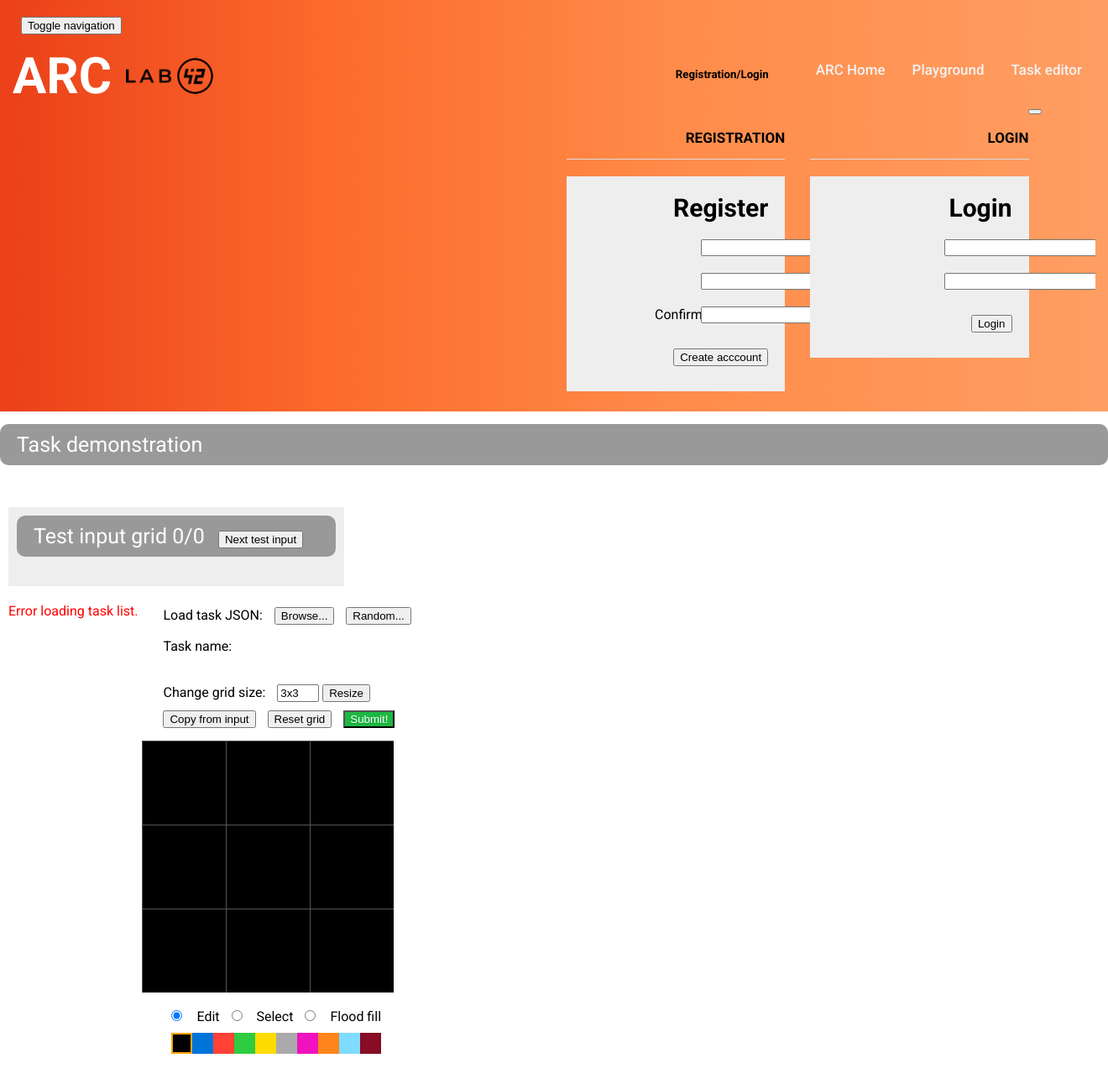
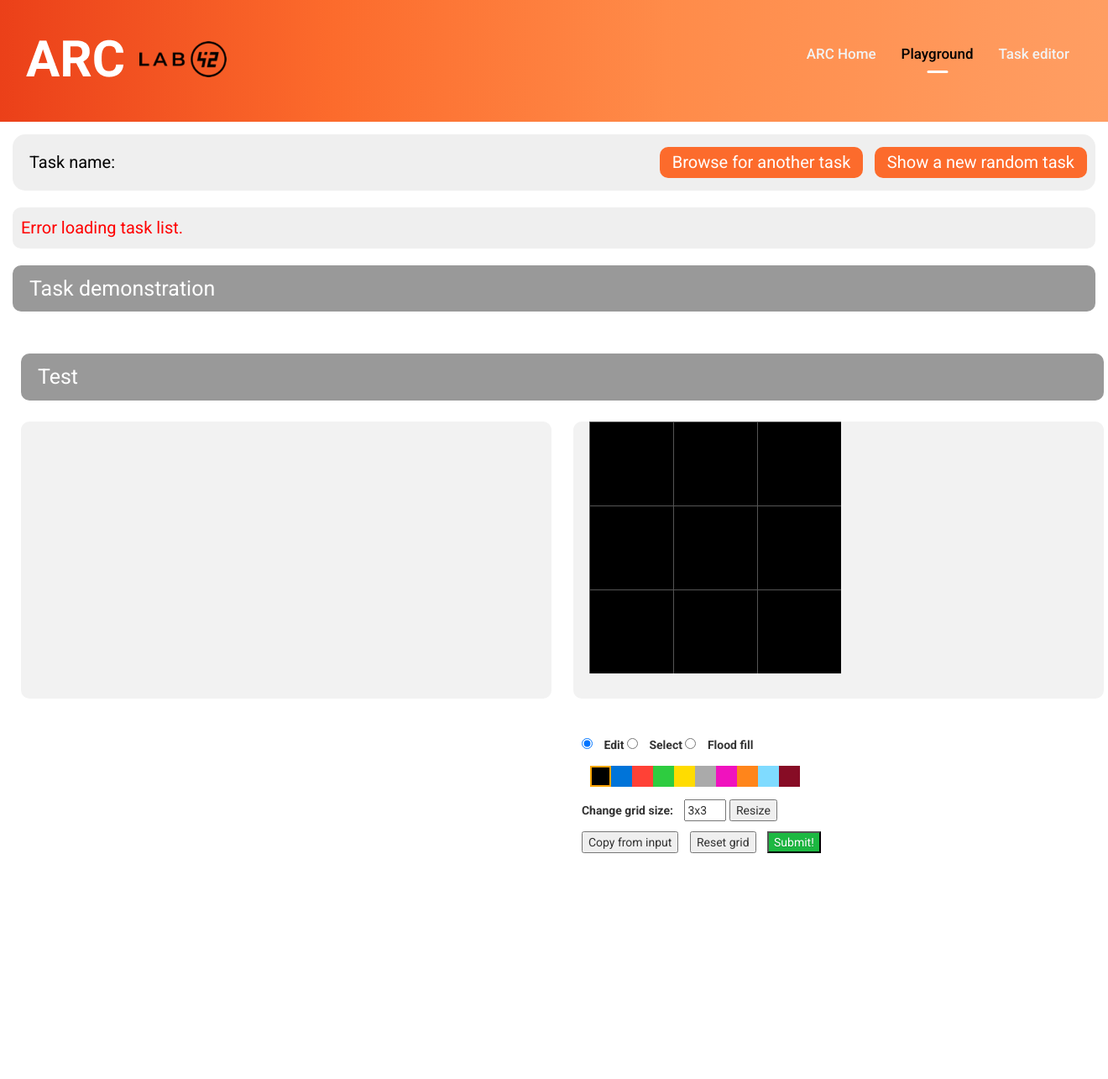
Before and after one commit to mangoit-abhi/arc-fask-first, a Flask app: page /playground in a window 1320 px wide; the page is wider, and only the part inside the window is pictured. Shown: that part at 84% size. After the commit the page ends 1016 px from the top of that part, so only its background shows below. Run offline with Flask 2, Linux system fonts and the light colour scheme; some libraries are stand-ins or nearby versions.

Commit message:
Add files via upload

```diff
--- a/static/css/base.css
+++ b/static/css/base.css
@@ -540,9 +540,13 @@
 #demonstration_examples_view #task_preview .pair_preview {
 
 
-  padding: 20px 0;
+  padding: 20px 10px;
   font-size: 30px;
   text-align: center;
+}
+
+#demonstration_examples_view #task_preview .pair_preview > div {
+  padding: 0 10px;
 }
 
 
--- a/static/css/playground.css
+++ b/static/css/playground.css
@@ -20,11 +20,11 @@
 
 #input-view {
     float: left;
-    width: 400px;
+    width: 100%;
     margin: 10px;
-    background-color: #eee;
-    padding: 10px;
-}
+    background-color: transparent;
+    padding: 0;
+  }
 
 #evaluation_output_editor {
     float: left;
@@ -109,6 +109,47 @@
     margin-left: 0;
 }
 
+.evalution_outer_box {
+    display: flex;
+    flex-wrap: wrap;
+  }
+  #evaluation_input {
+    width: 48%;
+    flex: 0 0 49%;
+    margin-left: 0px;
+    padding: 0 25px;
+    margin-right: 2%;
+    background: #f2f2f2;
+    border-radius: 10px;
+  }
+
+  .toolbar-outer > div {
+    width: 49%;
+    float: right;
+  }
+
+  #evaluation_view {
+    float: left;
+    width: 50%;
+    flex: 0 0 48%;
+    padding-right: 15px;
+    background: #f2f2f2;
+    border-radius: 10px;
+    padding: 0 24px;
+  }
+
+  #evaluation_view {
+    float: left;
+    width: 50%;
+    flex: 0 0 49%;
+    padding-right: 15px;
+  }
+
+  .toolbar-outer {
+    width: 100%;
+    margin-top: 25px;
+  }
+
 /*Task demonstration*/
 
 .pair_preview {
@@ -120,13 +161,13 @@
     height: 200px;
     width: 200px;
     float: left;
-}
-.output_preview {
+  }
+  .output_preview {
     height: 200px;
     width: 200px;
     float: left;
-    margin-left: 10px;
-}
+    margin-left: 0;
+  }
 
 .text {
     text-align: center;
@@ -136,6 +177,10 @@
     margin-bottom: 10px;
 }
 
+#demonstration_examples_view #task_preview .row > div {
+    width: 100% !important;
+  }
+
 #task_demo_header {
     margin: 0px;
 }
--- a/static/js/playground.js
+++ b/static/js/playground.js
@@ -96,12 +96,12 @@
     }
     var jqInputGrid = pairSlot.find('.input_preview');
     if (!jqInputGrid.length) {
-        jqInputGrid = $('<div class="input_preview"></div>');
+        jqInputGrid = $('<div class="input_preview"> <span>test<span></div>');
         jqInputGrid.appendTo(pairSlot);
     }
     var jqOutputGrid = pairSlot.find('.output_preview');
     if (!jqOutputGrid.length) {
-        jqOutputGrid = $('<div class="output_preview"></div>');
+        jqOutputGrid = $('<div class="output_preview"><span>test<span></div>');
         jqOutputGrid.appendTo(pairSlot);
     }
 
--- a/templates/login.html
+++ b/templates/login.html
@@ -9,7 +9,7 @@
         <link href="https://fonts.googleapis.com/css?family=Open+Sans&display=swap" rel="stylesheet">
     </head>
     <body>
-        {{navbar|safe}}
+        {% include 'navbar.html' %}
 
         <div class="form">
             <div class="title">Login</div>
--- a/templates/navbar.html
+++ b/templates/navbar.html
@@ -13,7 +13,7 @@
               <ul class="nav navbar-nav">
                 <li><a {% if location == "home" %}class="active"{% endif %} href="/">ARC Home</a></li>
                 <li><a {% if location == "playground" %}class="active"{% endif %} href="/playground">Playground</a></li>
-                {% if logged_in %}
+                {% if current_user.is_authenticated %}
                 <li><a {% if location == "editor" %}class="active"{% endif %} href="/editor">Task editor</a></li>
                 <li><a {% if location == "logout" %}class="active"{% endif %} href="/logout">Logout</a></li>
                 {% else %}
@@ -27,7 +27,6 @@
                 <div class="modal-content">
                   <div class="modal-header">
                     <h5 class="modal-title" id="RegisterLoginLabel">Registration/Login</h5>
-                    <div>{% if error %}<p class="error">{{error}}</p>{% endif %}</div>
                     <button type="button" class="btn-close" data-bs-dismiss="modal" aria-label="Close"></button>
                   </div>
                   <div class="modal-body">
@@ -85,8 +84,8 @@
     </div>
 </div>
 
-<script src="https://ajax.googleapis.com/ajax/libs/jquery/3.6.0/jquery.min.js"></script>
 <script src="https://cdn.jsdelivr.net/npm/@popperjs/core@2.9.2/dist/umd/popper.min.js" integrity="sha384-IQsoLXl5PILFhosVNubq5LC7Qb9DXgDA9i+tQ8Zj3iwWAwPtgFTxbJ8NT4GN1R8p" crossorigin="anonymous"></script>
 <script src="https://cdn.jsdelivr.net/npm/bootstrap@5.0.2/dist/js/bootstrap.min.js" integrity="sha384-cVKIPhGWiC2Al4u+LWgxfKTRIcfu0JTxR+EQDz/bgldoEyl4H0zUF0QKbrJ0EcQF" crossorigin="anonymous"></script>
+<script src="https://ajax.googleapis.com/ajax/libs/jquery/3.6.0/jquery.min.js"></script>
 <script src="/js/login_ajax.js"></script>
 <script src="/js/register_ajax.js"></script>
--- a/templates/playground.html
+++ b/templates/playground.html
@@ -3,17 +3,47 @@
     <head>
         <meta charset="utf-8">
         <title>ARC testing playground</title>
-        <link rel="stylesheet" type="text/css" href="{{ url_for('static', filename='css/base.css') }}">
-        <link rel="stylesheet" type="text/css" href="{{ url_for('static', filename='css/arc_common.css') }}">
-        <link rel="stylesheet" type="text/css" href="{{ url_for('static', filename='css/playground.css') }}">
-        <link href="https://fonts.googleapis.com/css?family=Open+Sans&display=swap" rel="stylesheet">
+
+        <script src="https://ajax.googleapis.com/ajax/libs/jquery/1.12.4/jquery.min.js"></script>
+        <script src="https://code.jquery.com/ui/1.12.1/jquery-ui.js"></script>
+        <script src="js/arc_common.js"></script>
+        <script src="js/playground.js"></script>
+
+
+        {% include 'head.html' %}
+
+
+        <link rel="stylesheet" type="text/css" href="css/arc_common.css">
+        <link rel="stylesheet" type="text/css" href="css/playground.css">
+
     </head>
     <body>
-        {% include "navbar.html" %}
-        <div id="modal_bg">
+        {{navbar|safe}}
+
+        <!-- <div id="modal_bg">
+        </div> -->
+
+        <div id="workspace" >
+           <div class="container">
+            <div id="evaluation_output_editor" class="load-task">
+
+                <div id="load_task_control_btns">
+                    <label id='task_name' for="random_task_btn"> Task name:</label>
+                    <div>
+
+                        <input type="file" id="load_task_file_input" class="load_task" style="display: none;"/>
+                        <input type="button" value="Browse for another task" onclick="document.getElementById('load_task_file_input').click();" />
+                        <button onclick="randomTask()" id="random_task_btn"> Show a new random task </button>
                     </div>
 
-        <div id="workspace">
+                </div>
+
+            </div>
+
+            <div class="error-display-outer">
+                <div id="error_display"></div>
+                <div id="info_display"></div>
+            </div>
 
                 <div id="demonstration_examples_view">
                     <div class="text" id="task_demo_header">Task demonstration</div>
@@ -21,40 +51,19 @@
                 </div>
 
                 <div id="input-view">
-                <div class="text">Test input grid <span id="current_test_input_id_display">0</span>/<span id="total_test_input_count_display">0</span>
-                    <button onclick="nextTestInput()">Next test input</button>
+                    <div class="text">Test
                     </div>
 
+                   <div class="evalution_outer_box">
                       <div id="evaluation_input" class="selectable_grid"></div>
-            </div>
+                      <div id="evaluation_view">
 
-            <div id="evaluation_view">
-                <div id="error_display"></div>
-                <div id="info_display"></div>
 
                             <div id="evaluation_output_editor">
 
-                    <div id="load_task_control_btns">
-                        <label for="load_task_file_input">Load task JSON: </label>
-                        <input type="file" id="load_task_file_input" class="load_task" style="display: none;"/>
-                        <input type="button" value="Browse..." onclick="document.getElementById('load_task_file_input').click();" />
-                        <button onclick="randomTask()" id="random_task_btn"> Random... </button>
-                        <p>
-                        <label id='task_name' for="random_task_btn"> Task name: </label>
-                    </div>
 
                                 <div id="edition_view">
-                        <div id="editor_grid_control_btns">
-                            <div id="resize_control_btns">
-                                <label for="output_grid_size">Change grid size: </label>
-                                <input type="text" id="output_grid_size" class="grid_size_field" name="size" value="3x3">
-                                <button onclick="resizeOutputGrid()" id="resize_btn">Resize</button>
-                            </div>
 
-                            <button onclick="copyFromInput()">Copy from input</button>
-                            <button onclick="resetOutputGrid()">Reset grid</button>
-                            <button onclick="submitSolution()" id="submit_solution_btn">Submit!</button>
-                        </div>
 
                                     <div id="output_grid">
                                         <div class="edition_grid selectable_grid">
@@ -77,7 +86,13 @@
                                     </div>
 
 
-                        <div id="toolbar">
+
+                                </div>
+                            </div>
+
+                        </div>
+                        <div class="toolbar-outer">
+                           <div> <div><div id="toolbar">
                                 <div>
                                     <input type="radio" id="tool_edit"
                                     name="tool_switching" value="edit" checked>
@@ -104,14 +119,29 @@
                                 <div class="symbol_preview symbol_7" symbol="7"></div>
                                 <div class="symbol_preview symbol_8" symbol="8"></div>
                                 <div class="symbol_preview symbol_9" symbol="9"></div>
+                            </div></div>
+                            <div id="editor_grid_control_btns">
+                                <div id="resize_control_btns">
+                                    <label for="output_grid_size">Change grid size: </label>
+                                    <input type="text" id="output_grid_size" class="grid_size_field" name="size" value="3x3">
+                                    <button onclick="resizeOutputGrid()" id="resize_btn">Resize</button>
+                                </div>
+
+                                <button onclick="copyFromInput()">Copy from input</button>
+                                <button onclick="resetOutputGrid()">Reset grid</button>
+                                <button onclick="submitSolution()" id="submit_solution_btn">Submit!</button>
+                            </div>
+
                         </div>
                         </div>
                     </div>
                 </div>
+
+
             </div>
+        </div>
+    </body>
     <script src="https://ajax.googleapis.com/ajax/libs/jquery/1.12.4/jquery.min.js"></script>
-        <script src="https://code.jquery.com/ui/1.12.1/jquery-ui.js"></script>
-        <script src="js/arc_common.js"></script>
-        <script src="js/playground.js"></script>
-    </body>
+    <!-- Latest compiled and minified JavaScript -->
+    <script src="https://cdn.jsdelivr.net/npm/bootstrap@3.3.7/dist/js/bootstrap.min.js" integrity="sha384-Tc5IQib027qvyjSMfHjOMaLkfuWVxZxUPnCJA7l2mCWNIpG9mGCD8wGNIcPD7Txa" crossorigin="anonymous"></script>
 </html>
--- a/templates/register.html
+++ b/templates/register.html
@@ -9,7 +9,7 @@
         <link href="https://fonts.googleapis.com/css?family=Open+Sans&display=swap" rel="stylesheet">
     </head>
     <body>
-        {{navbar|safe}}
+        {% include 'navbar.html' %}
 
         <div class="form">
             <div class="title">Register</div>
--- a/templates/welcome.html
+++ b/templates/welcome.html
@@ -9,7 +9,7 @@
         <link href="https://fonts.googleapis.com/css?family=Open+Sans&display=swap" rel="stylesheet">
     </head>
     <body>
-        {{navbar|safe}}
+        {% include 'navbar.html' %}
 
         <div class="text_content">
             Welcome
```
Lines whose indentation alone changed are shown as unchanged.
